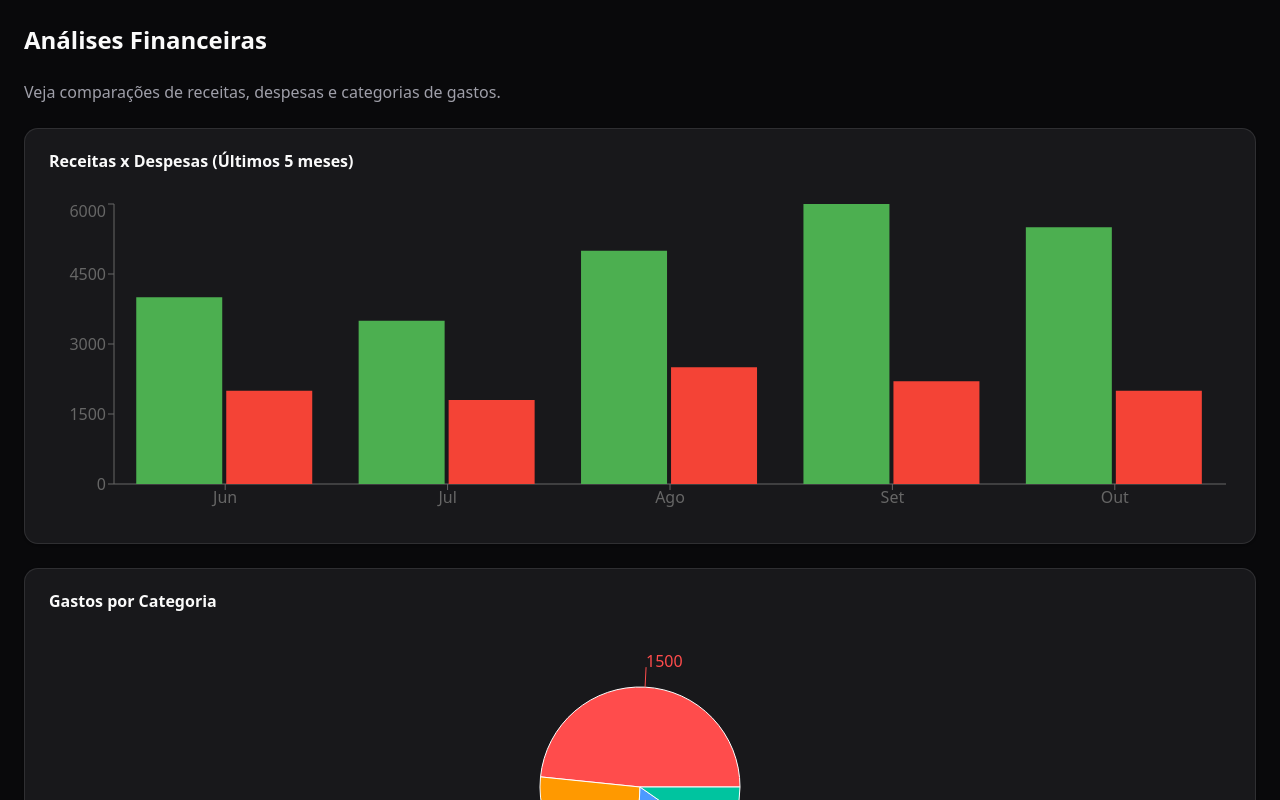
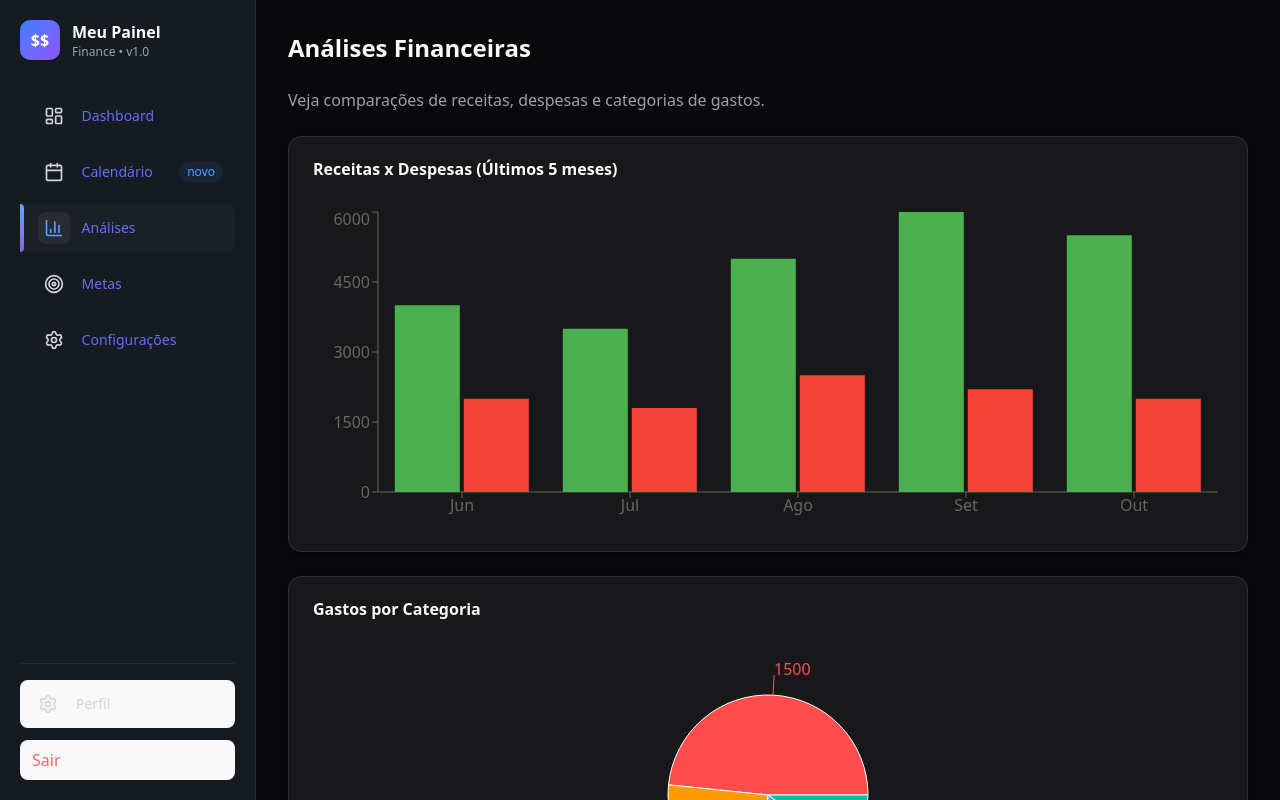
Before and after one commit to allansf29/expenses, a React (Vite) app: page /analysis in a window 1280 px wide. Shown: the top 800 px of the page. Built offline with nearby package versions, Linux system fonts and the light colour scheme.

Commit message:
Adicionando Sidebar na aba análises.

```diff
--- a/src/pages/Analysis.tsx
+++ b/src/pages/Analysis.tsx
@@ -17,6 +17,7 @@ import {
   Cell,
   Legend,
 } from "recharts"
+import Sidebar from "@/components/Sidebar"
 
 // Dados mockados de receitas e despesas mensais
 const dataMensal = [
@@ -39,7 +40,8 @@ const COLORS = ["#FF4C4C", "#FF9900", "#4C9AFF", "#00C49F"]
 
 export default function AnalisesPage() {
   return (
-    <div className="p-6 space-y-6">
+    <div className="p-6 space-y-6 lg:ml-64 overflow-y-auto sm:p-8">
+      <Sidebar />
       <h1 className="text-2xl font-bold">Análises Financeiras</h1>
       <p className="text-muted-foreground">
         Veja comparações de receitas, despesas e categorias de gastos.
```
